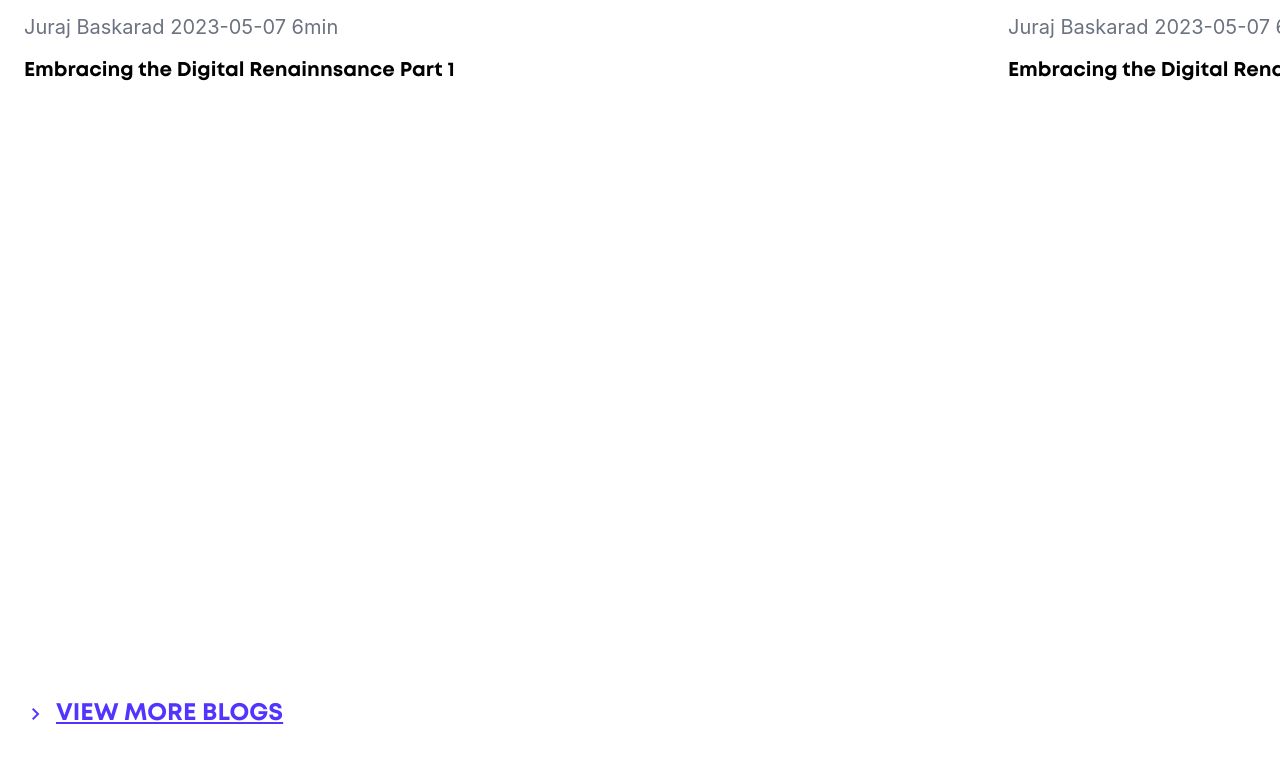
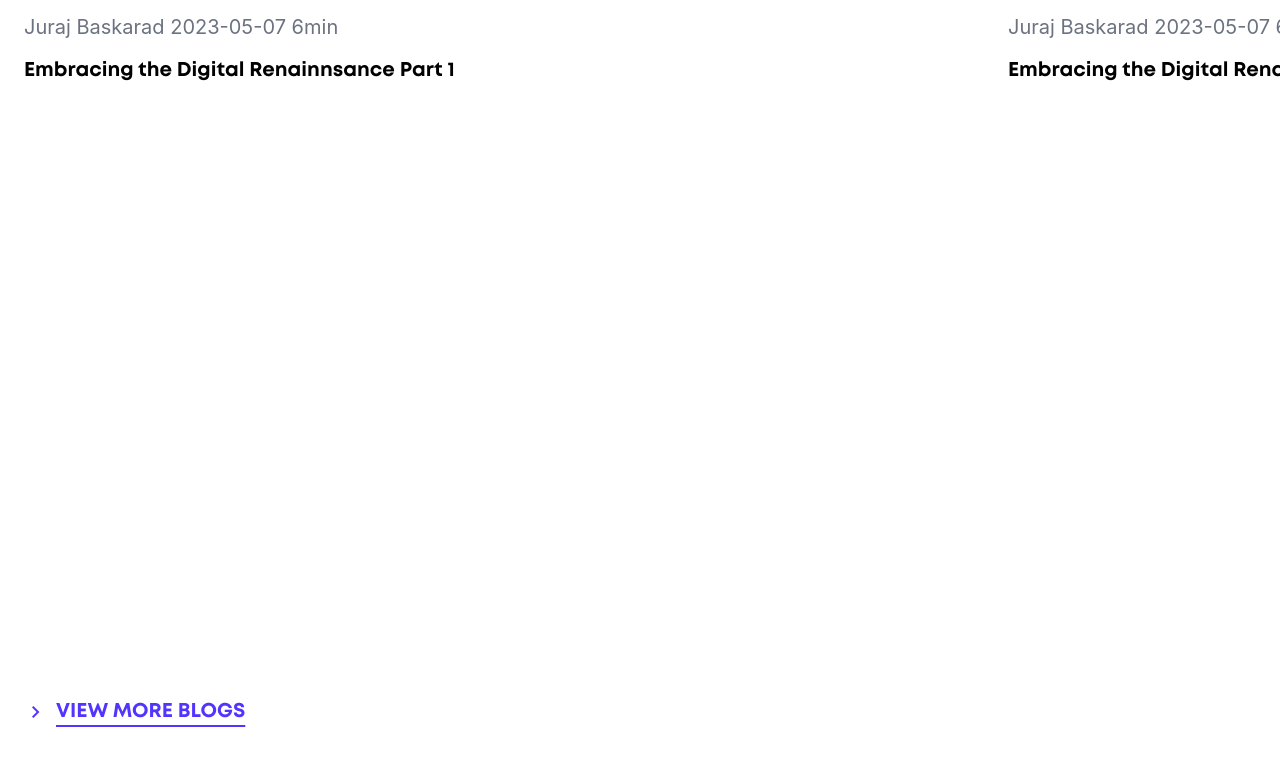
Before and after one commit to Bateyjosue/cinnamon-clone-thegym, a website built with Vite: page index.html in a window 1280 px wide. Shown: the part 8731-9497 px from the top of the page. Built offline with nearby package versions, Linux system fonts and the light colour scheme; files whose address does not match are found by name.

Commit message:
Fix topics section

```diff
--- a/index.html
+++ b/index.html
@@ -282,7 +282,7 @@
         </div>
         <a href="#" class="text-[#5135ff] flex items-center gap-2 mt-6 text-xl font-bolds">
           <span class="material-symbols-outlined">chevron_right</span>
-          <span class="text-2xl underline underline-offset-6">VIEW MORE BLOGS</span>
+          <span class="text-xl underline underline-offset-8 decoration-2">VIEW MORE BLOGS</span>
         </a>
       </section>
     </main>
```
